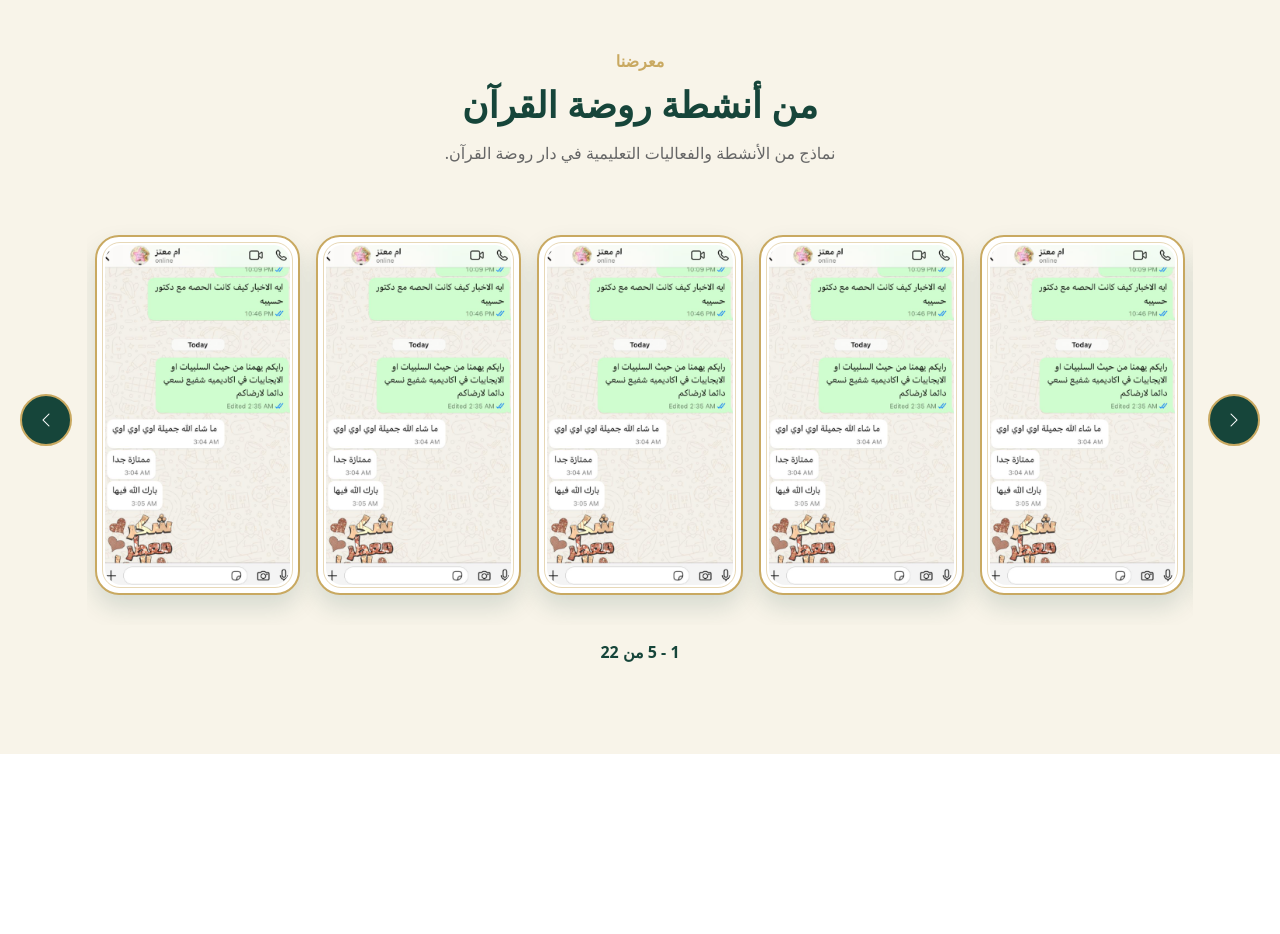
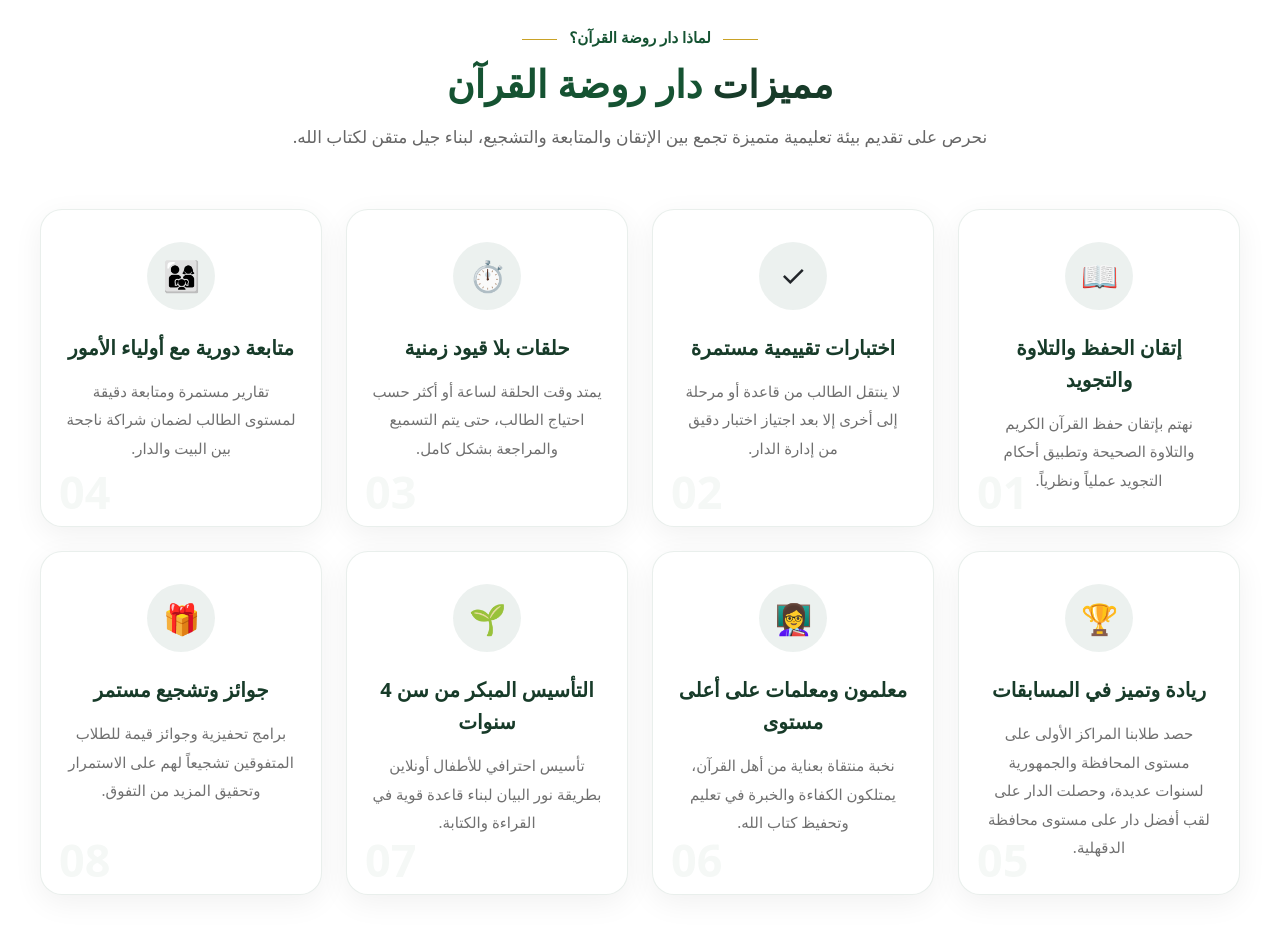
Before and after one commit to Maryam1234-prog/rawda-alquran, a React (Vite) app: page / in a window 1280 px wide. Shown: the part 3700-4634 px from the top of the page. Before the commit the page ends 4454 px from the top, so only its background shows below. Built offline with nearby package versions, Linux system fonts and the light colour scheme.

Commit message:
Update website

```diff
--- a/src/App.jsx
+++ b/src/App.jsx
@@ -5,8 +5,9 @@ import Navbar from "./assets/components/Navbar/Navbar";
 import HeroSection from "./assets/components/HeroSection/HeroSection";
 import AboutUs from "./assets/components/AboutUs/AboutUs";
 import Services from "./assets/components/Services/Services";
-import Testimonials from "./assets/components/Testimonials/Testimonials";
+// import Testimonials from "./assets/components/Testimonials/Testimonials";
 import Gallery from "./assets/components/Gallery/Gallery";
+import OurFeatures from "./assets/components/OurFeatures/OurFeatures";
 
 export default function App() {
   return (
@@ -15,8 +16,9 @@ export default function App() {
       <HeroSection />
       <AboutUs />
       <Services />
-      <Testimonials />
+      {/* <Testimonials /> */}
       <Gallery />
+      <OurFeatures />
     </>
   );
 }
--- /dev/null
+++ b/src/assets/components/OurFeatures/OurFeatures.jsx
@@ -0,0 +1,99 @@
+import styles from "./OurFeatures.module.css";
+
+const features = [
+  {
+    icon: "📖",
+    title: "إتقان الحفظ والتلاوة والتجويد",
+    description:
+      "نهتم بإتقان حفظ القرآن الكريم والتلاوة الصحيحة وتطبيق أحكام التجويد عملياً ونظرياً.",
+  },
+  {
+    icon: "✓",
+    title: "اختبارات تقييمية مستمرة",
+    description:
+      "لا ينتقل الطالب من قاعدة أو مرحلة إلى أخرى إلا بعد اجتياز اختبار دقيق من إدارة الدار.",
+  },
+  {
+    icon: "⏱",
+    title: "حلقات بلا قيود زمنية",
+    description:
+      "يمتد وقت الحلقة لساعة أو أكثر حسب احتياج الطالب، حتى يتم التسميع والمراجعة بشكل كامل.",
+  },
+  {
+    icon: "👨‍👩‍👧",
+    title: "متابعة دورية مع أولياء الأمور",
+    description:
+      "تقارير مستمرة ومتابعة دقيقة لمستوى الطالب لضمان شراكة ناجحة بين البيت والدار.",
+  },
+  {
+    icon: "🏆",
+    title: "ريادة وتميز في المسابقات",
+    description:
+      "حصد طلابنا المراكز الأولى على مستوى المحافظة والجمهورية لسنوات عديدة، وحصلت الدار على لقب أفضل دار على مستوى محافظة الدقهلية.",
+  },
+  {
+    icon: "👩‍🏫",
+    title: "معلمون ومعلمات على أعلى مستوى",
+    description:
+      "نخبة منتقاة بعناية من أهل القرآن، يمتلكون الكفاءة والخبرة في تعليم وتحفيظ كتاب الله.",
+  },
+  {
+    icon: "🌱",
+    title: "التأسيس المبكر من سن 4 سنوات",
+    description:
+      "تأسيس احترافي للأطفال أونلاين بطريقة نور البيان لبناء قاعدة قوية في القراءة والكتابة.",
+  },
+  {
+    icon: "🎁",
+    title: "جوائز وتشجيع مستمر",
+    description:
+      "برامج تحفيزية وجوائز قيمة للطلاب المتفوقين تشجيعاً لهم على الاستمرار وتحقيق المزيد من التفوق.",
+  },
+];
+
+function OurFeatures() {
+  return (
+    <section className={styles.featuresSection} dir="rtl">
+      <div className={styles.featuresContainer}>
+        {/* Section Header */}
+        <div className={styles.sectionHeader}>
+          <span className={styles.smallTitle}>لماذا دار روضة القرآن؟</span>
+
+          <h2>
+            مميزات <span>دار روضة القرآن</span>
+          </h2>
+
+          <p>
+            نحرص على تقديم بيئة تعليمية متميزة تجمع بين الإتقان والمتابعة
+            والتشجيع، لبناء جيل متقن لكتاب الله.
+          </p>
+        </div>
+
+        {/* Features */}
+        <div className="row g-4">
+          {features.map((feature, index) => (
+            <div className="col-12 col-sm-6 col-lg-3" key={index}>
+              <div className={styles.featureCard}>
+                <div className={styles.iconWrapper}>
+                  <span>{feature.icon}</span>
+                </div>
+
+                <div className={styles.cardContent}>
+                  <h3>{feature.title}</h3>
+
+                  <p>{feature.description}</p>
+                </div>
+
+                <div className={styles.cardNumber}>
+                  {String(index + 1).padStart(2, "0")}
+                </div>
+              </div>
+            </div>
+          ))}
+        </div>
+      </div>
+    </section>
+  );
+}
+
+export default OurFeatures;
--- /dev/null
+++ b/src/assets/components/OurFeatures/OurFeatures.module.css
@@ -0,0 +1,263 @@
+.featuresContainer {
+  width: calc(100% - 80px);
+  max-width: none;
+  margin: 0 auto;
+}
+
+.featuresSection {
+  padding: 90px 0;
+  background: rgba(255, 255, 255, 0.92);
+  position: relative;
+  overflow: hidden;
+}
+
+/* =========================
+   Section Header
+========================= */
+
+.sectionHeader {
+  text-align: center;
+  max-width: 750px;
+  margin: 0 auto 55px;
+}
+
+.smallTitle {
+  display: inline-block;
+  font-size: 15px;
+  font-weight: 600;
+  color: #155332;
+  margin-bottom: 12px;
+  position: relative;
+}
+
+.smallTitle::before,
+.smallTitle::after {
+  content: "";
+  display: inline-block;
+  width: 35px;
+  height: 1px;
+  background: #c9a227;
+  vertical-align: middle;
+  margin: 0 12px;
+}
+
+.sectionHeader h2 {
+  margin: 0 0 15px;
+  font-size: 38px;
+  font-weight: 800;
+  color: #173b29;
+}
+
+.sectionHeader h2 span {
+  color: #155332;
+}
+
+.sectionHeader p {
+  margin: 0;
+  color: #666;
+  font-size: 17px;
+  line-height: 1.9;
+}
+
+/* =========================
+   Feature Card
+========================= */
+
+.featureCard {
+  height: 100%;
+  min-height: 300px;
+  padding: 32px 25px;
+  background: #ffffff;
+  border: 1px solid rgba(21, 83, 50, 0.09);
+  border-radius: 22px;
+  position: relative;
+  overflow: hidden;
+  transition: all 0.35s ease;
+  box-shadow: 0 8px 30px rgba(0, 0, 0, 0.06);
+  -webkit-border-radius: 22px;
+  -moz-border-radius: 22px;
+  -ms-border-radius: 22px;
+  -o-border-radius: 22px;
+  -webkit-transition: all 0.35s ease;
+  -moz-transition: all 0.35s ease;
+  -ms-transition: all 0.35s ease;
+  -o-transition: all 0.35s ease;
+}
+
+.featureCard::before {
+  content: "";
+  position: absolute;
+  top: 0;
+  right: 0;
+  width: 100%;
+  height: 4px;
+  background: #155332;
+  transform: scaleX(0);
+  transform-origin: right;
+  transition: transform 0.35s ease;
+  -webkit-transform: scaleX(0);
+  -moz-transform: scaleX(0);
+  -ms-transform: scaleX(0);
+  -o-transform: scaleX(0);
+}
+
+.featureCard:hover {
+  transform: translateY(-8px);
+  box-shadow: 0 18px 40px rgba(21, 83, 50, 0.13);
+  border-color: rgba(21, 83, 50, 0.2);
+  -webkit-transform: translateY(-8px);
+  -moz-transform: translateY(-8px);
+  -ms-transform: translateY(-8px);
+  -o-transform: translateY(-8px);
+}
+
+.featureCard:hover::before {
+  transform: scaleX(1);
+  -webkit-transform: scaleX(1);
+  -moz-transform: scaleX(1);
+  -ms-transform: scaleX(1);
+  -o-transform: scaleX(1);
+}
+
+/* =========================
+   Icon
+========================= */
+.iconWrapper {
+  width: 68px;
+  height: 68px;
+  border-radius: 50%;
+  background: rgba(21, 83, 50, 0.08);
+  display: flex;
+  align-items: center;
+  justify-content: center;
+  margin: 0 auto 22px;
+  transition: all 0.35s ease;
+  -webkit-transition: all 0.35s ease;
+  -moz-transition: all 0.35s ease;
+  -ms-transition: all 0.35s ease;
+  -o-transition: all 0.35s ease;
+}
+
+.iconWrapper span {
+  font-size: 30px;
+}
+
+.featureCard:hover .iconWrapper {
+  background: #155332;
+  transform: scale(1.08);
+  -webkit-transform: scale(1.08);
+  -moz-transform: scale(1.08);
+  -ms-transform: scale(1.08);
+  -o-transform: scale(1.08);
+}
+
+/* =========================
+   Content
+========================= */
+.cardContent {
+  text-align: center;
+}
+
+.cardContent h3 {
+  font-size: 20px;
+  font-weight: 750;
+  color: #173b29;
+  line-height: 1.6;
+  margin-bottom: 13px;
+}
+
+.cardContent p {
+  margin: 0;
+  color: #707070;
+  font-size: 15px;
+  line-height: 1.9;
+}
+
+/* =========================
+   Number
+========================= */
+
+.cardNumber {
+  position: absolute;
+  left: 18px;
+  bottom: 12px;
+  font-size: 45px;
+  font-weight: 800;
+  color: rgba(21, 83, 50, 0.045);
+  line-height: 1;
+  transition: all 0.35s ease;
+}
+
+.featureCard:hover .cardNumber {
+  color: rgba(21, 83, 50, 0.09);
+}
+
+/* =========================
+   Tablet
+========================= */
+
+@media (max-width: 991px) {
+  .featuresSection {
+    padding: 70px 0;
+  }
+
+  .sectionHeader {
+    margin-bottom: 40px;
+  }
+
+  .sectionHeader h2 {
+    font-size: 32px;
+  }
+
+  .featureCard {
+    min-height: 280px;
+  }
+}
+
+/* =========================
+   Mobile
+========================= */
+
+@media (max-width: 575px) {
+  .featuresSection {
+    padding: 55px 0;
+  }
+
+  .sectionHeader {
+    margin-bottom: 35px;
+    padding: 0 10px;
+  }
+
+  .smallTitle {
+    font-size: 13px;
+  }
+
+  .smallTitle::before,
+  .smallTitle::after {
+    width: 20px;
+    margin: 0 7px;
+  }
+
+  .sectionHeader h2 {
+    font-size: 27px;
+  }
+
+  .sectionHeader p {
+    font-size: 15px;
+    line-height: 1.8;
+  }
+
+  .featureCard {
+    min-height: 270px;
+    padding: 27px 22px;
+    border-radius: 18px;
+  }
+
+  .cardContent h3 {
+    font-size: 18px;
+  }
+
+  .cardContent p {
+    font-size: 14px;
+  }
+}
```
